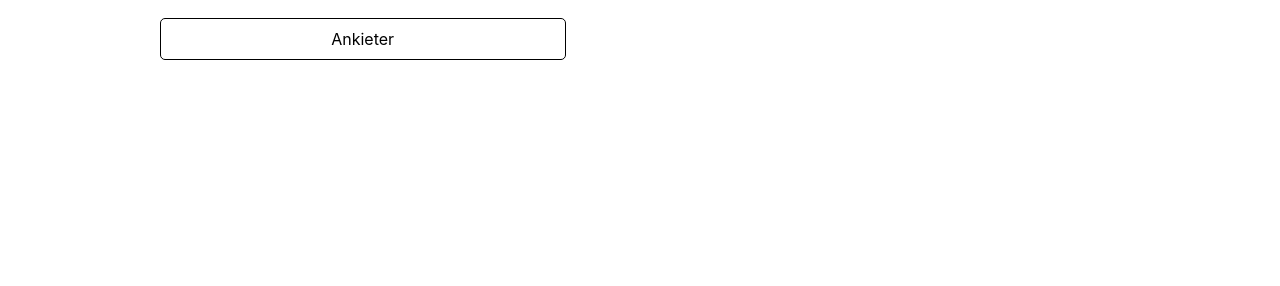
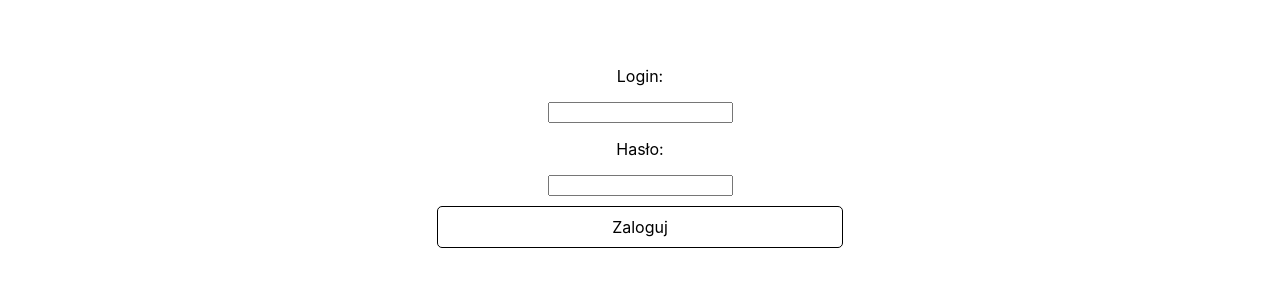
Before and after one commit to SzymonWilczewski/census-app, a React (Create React App) app in the folder frontend/: page / in a window 1280 px wide. Shown: the part 456-742 px from the top of the page. Built offline with nearby package versions, Linux system fonts and the light colour scheme.

Commit message:
basic login page

```diff
--- a/frontend/src/App.js
+++ b/frontend/src/App.js
@@ -1,12 +1,14 @@
 import "./App.css";
 import Navbar from "./ui/Navbar";
 import Home from "./ui/Home";
+import Login from "./ui/Login";
 
 function App() {
   return (
     <div className="App">
       <Navbar />
       <Home />
+      <Login/>
     </div>
   );
 }
--- /dev/null
+++ b/frontend/src/ui/Login.js
@@ -0,0 +1,17 @@
+import "./Home.css";
+
+const Login = () => (
+  <div className="Home">
+    <div className="Login">
+      <p>Login:</p>
+      <input className="LoginBox"></input>
+      <p>Hasło:</p>
+      <input className="LoginBox"></input>
+      <a href="/" className="LoginButton">
+        Zaloguj
+      </a>
+    </div>
+  </div>
+);
+
+export default Login;
```
